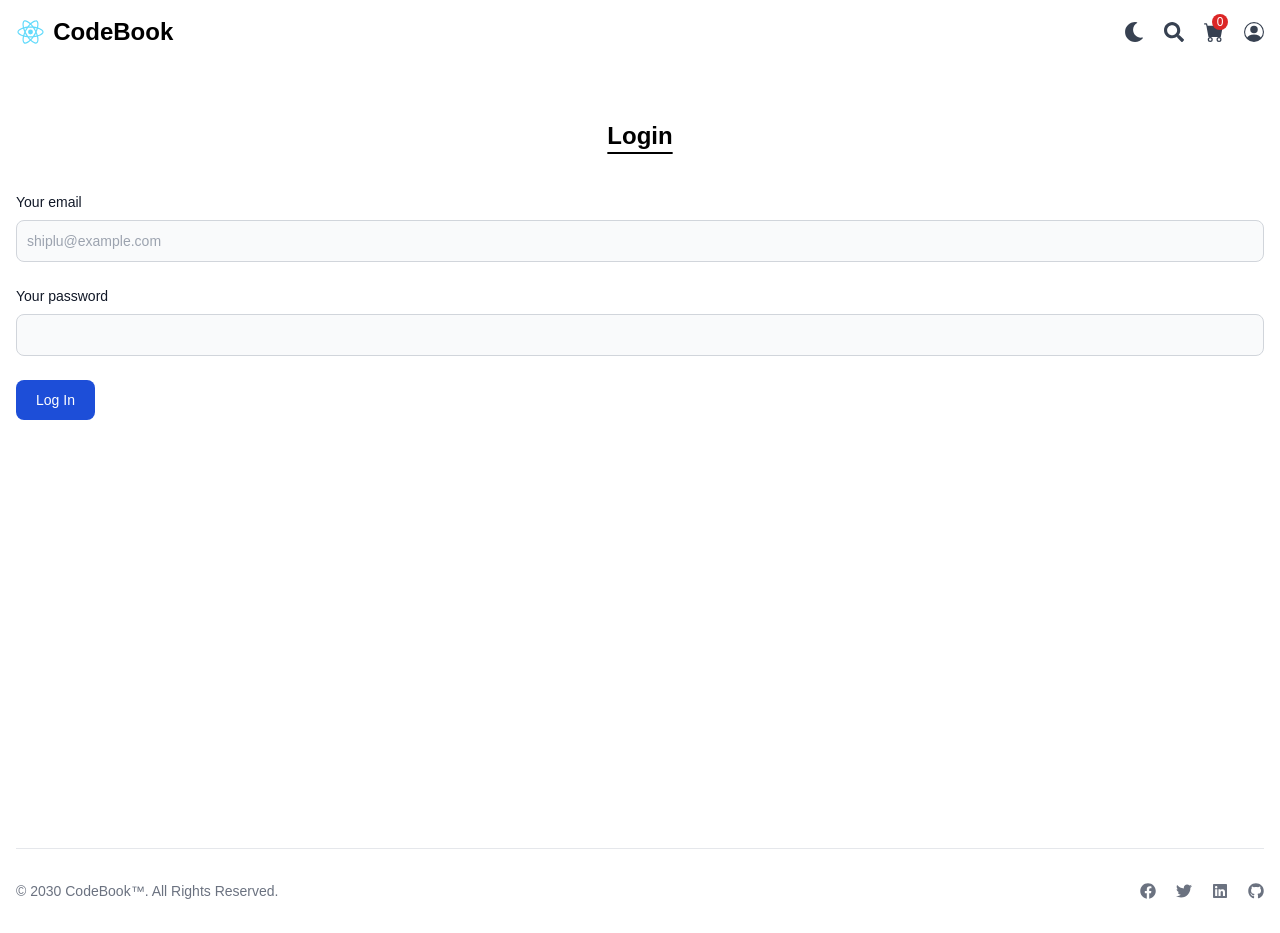
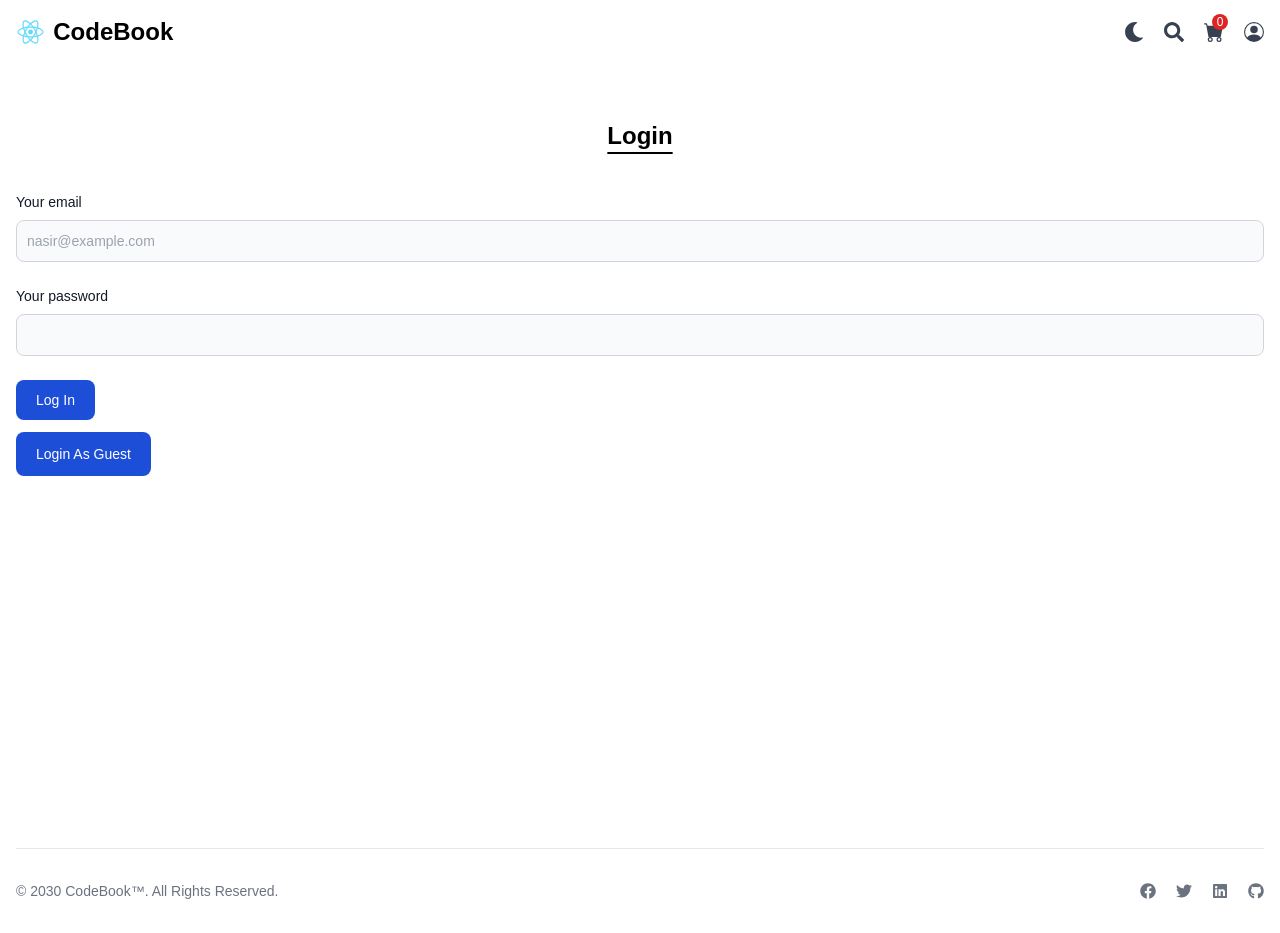
Before and after one commit to smshiplu/codebook-react, a React (Create React App) app: page /login in a window 1280 px wide. Built offline with nearby package versions, Linux system fonts and the light colour scheme.

Commit message:
Codebook Guest Login

```diff
--- a/src/pages/Login.js
+++ b/src/pages/Login.js
@@ -41,7 +41,7 @@
         <form onSubmit={handleLogin}>
           <div className="mb-6">
               <label htmlFor="email" className="block mb-2 text-sm font-medium text-gray-900 dark:text-gray-300">Your email</label>
-              <input ref={emailRef} type="email" id="email" className="bg-gray-50 border border-gray-300 text-gray-900 text-sm rounded-lg focus:ring-blue-500 focus:border-blue-500 block w-full p-2.5 dark:bg-gray-700 dark:border-gray-600 dark:placeholder-gray-400 dark:text-white dark:focus:ring-blue-500 dark:focus:border-blue-500" placeholder="shiplu@example.com" required autoComplete="off" />
+              <input ref={emailRef} type="email" id="email" className="bg-gray-50 border border-gray-300 text-gray-900 text-sm rounded-lg focus:ring-blue-500 focus:border-blue-500 block w-full p-2.5 dark:bg-gray-700 dark:border-gray-600 dark:placeholder-gray-400 dark:text-white dark:focus:ring-blue-500 dark:focus:border-blue-500" placeholder="nasir@example.com" required autoComplete="off" />
           </div>
           <div className="mb-6">
               <label htmlFor="password" className="block mb-2 text-sm font-medium text-gray-900 dark:text-gray-300">Your password</label>
@@ -49,7 +49,7 @@
           </div>
           <button type="submit" className="text-white bg-blue-700 hover:bg-blue-800 focus:ring-4 focus:outline-none focus:ring-blue-300 font-medium rounded-lg text-sm w-full sm:w-auto px-5 py-2.5 text-center dark:bg-blue-600 dark:hover:bg-blue-700 dark:focus:ring-blue-800">Log In</button>
         </form>
-        {/* <button className="mt-3 cursor-pointer text-white bg-blue-700 hover:bg-blue-800 focus:ring-4 focus:outline-none focus:ring-blue-300 font-medium rounded-lg text-sm w-full sm:w-auto px-5 py-3 text-center dark:bg-blue-600 dark:hover:bg-blue-700 dark:focus:ring-blue-800">Login As Guest</button> */}
+        <button className="mt-3 cursor-pointer text-white bg-blue-700 hover:bg-blue-800 focus:ring-4 focus:outline-none focus:ring-blue-300 font-medium rounded-lg text-sm w-full sm:w-auto px-5 py-3 text-center dark:bg-blue-600 dark:hover:bg-blue-700 dark:focus:ring-blue-800">Login As Guest</button>
     </main>
   )
 }
```
